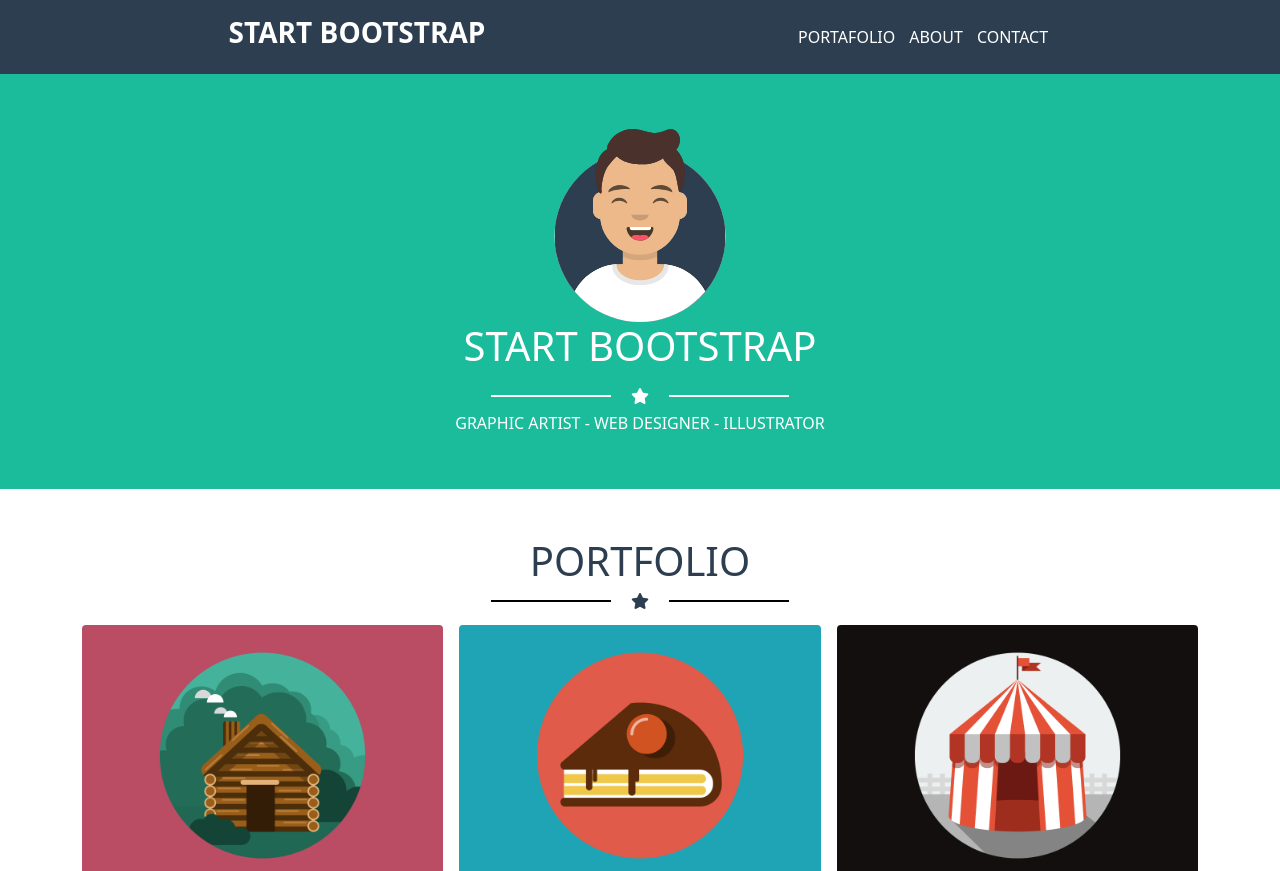
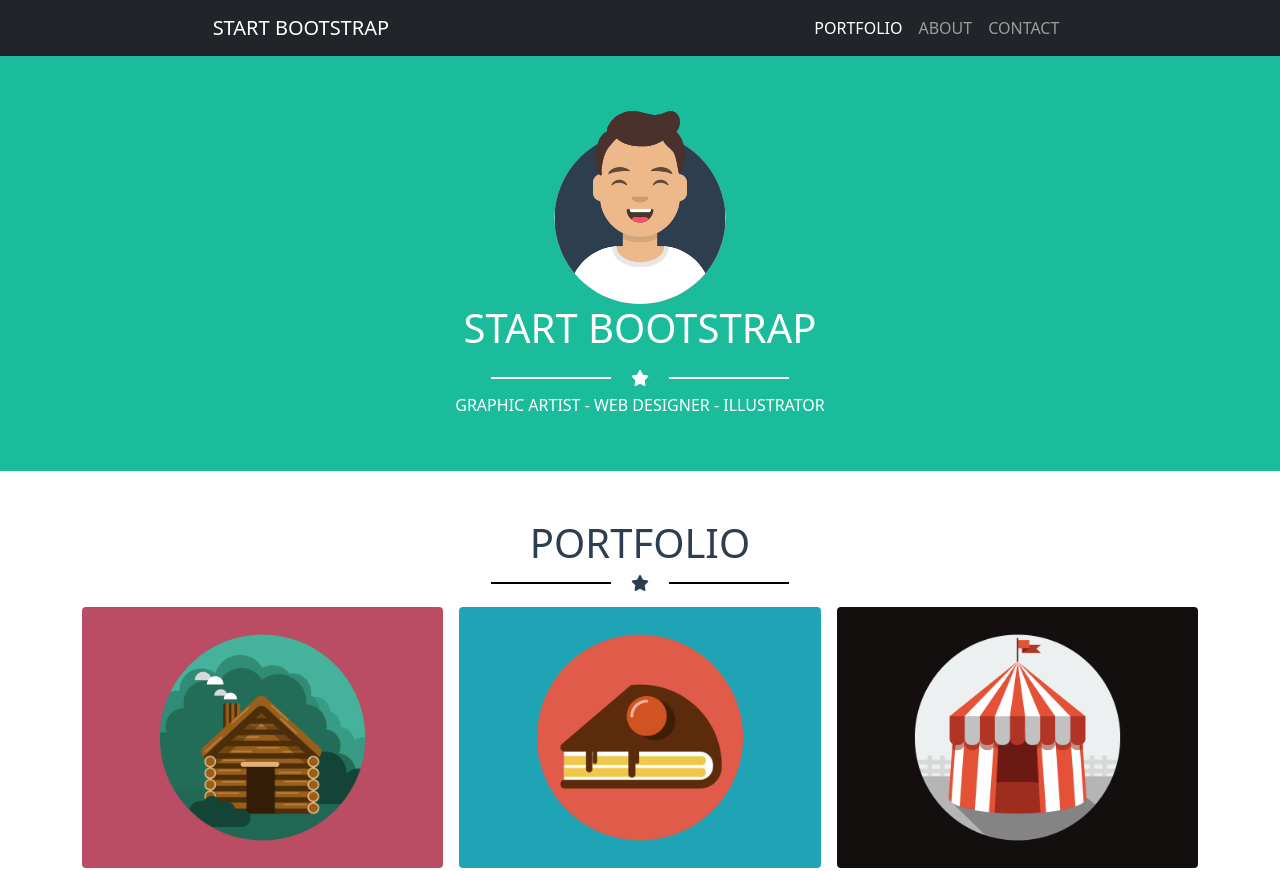
Before and after one commit to MrGaggio/html-css-bootstrap-freelancer, a plain HTML site: page index.htm in a window 1280 px wide. Shown: the top 871 px of the page. Drawn offline with nearby package versions, Linux system fonts and the light colour scheme.

Commit message:
Terminata la navbar

```diff
--- a/css/style.css
+++ b/css/style.css
@@ -36,6 +36,13 @@ body{
 
 
 /* MAIN */
+.nav_bar{
+    flex-basis: 0;
+    flex-grow: 0;
+}
+.navbar li{
+    word-spacing: 20px;
+}
 
 .jumbo{
     background-color: #1ABC9C;
--- a/index.htm
+++ b/index.htm
@@ -19,18 +19,28 @@
 
 <body>
     <div id="site_header">
-        <div class="container p-3 ">
-            <div class="row">
-                <div class="col-6 d-flex">
-                    <H3><strong>START BOOTSTRAP</strong></H3>
-                </div>
-                <div class="col-6 d-flex m-x-3 align-items-center">
-                    <p>PORTAFOLIO</p>
-                    <p>ABOUT</p>
-                    <P>CONTACT</P>
-                </div>
+        <nav class="navbar navbar-expand-lg navbar-dark bg-dark">
+            <div class="container-fluid  justify-content-around">
+              <a class="navbar-brand" href="#">START BOOTSTRAP</a>
+              <button class="navbar-toggler" type="button" data-bs-toggle="collapse" data-bs-target="#navbarNav" aria-controls="navbarNav" aria-expanded="false" aria-label="Toggle navigation">
+                <span class="navbar-toggler-icon"></span>
+              </button>
+              <div class="collapse navbar-collapse nav_bar" id="navbarNav">
+                <ul class="navbar-nav">
+                  <li class="nav-item">
+                    <a class="nav-link active" aria-current="page" href="#">PORTFOLIO</a>
+                  </li>
+                  <li class="nav-item">
+                    <a class="nav-link" href="#">ABOUT</a>
+                  </li>
+                  <li class="nav-item">
+                    <a class="nav-link" href="#">CONTACT</a>
+                  </li>
+
+                </ul>
+              </div>
             </div>
-
+          </nav>
         </div>
     </div>
     <!-- /#site_header -->
@@ -208,7 +218,7 @@
             </div>
         </div>
 
-        <div class="container-fluid bottom">
+        <div class="container-fluid bottom pt-5 pb-3">
             <div class="row justify-content-center">
                 <div class="col-sm-2 d-flex">
                     <p class="fst-italic">Copyright your website 2019</p>
```
